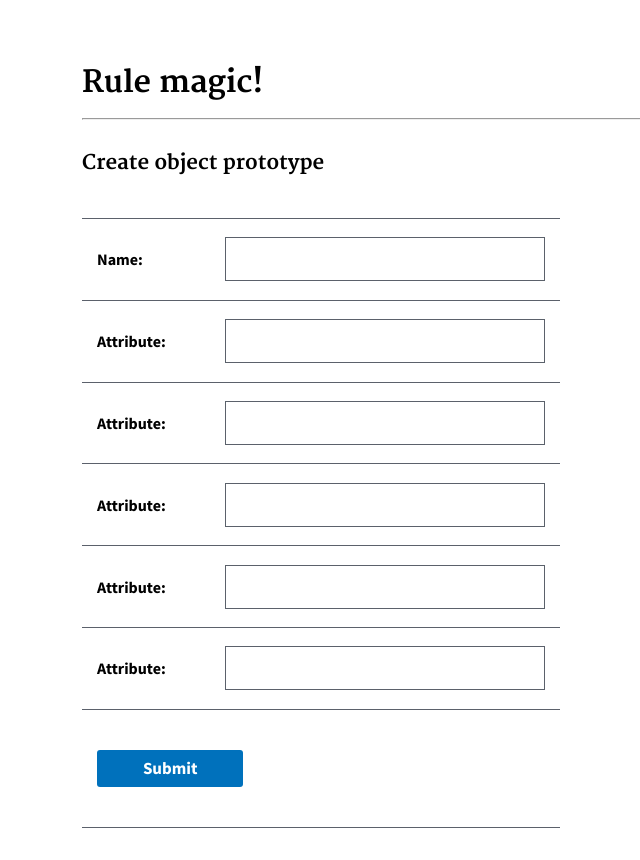
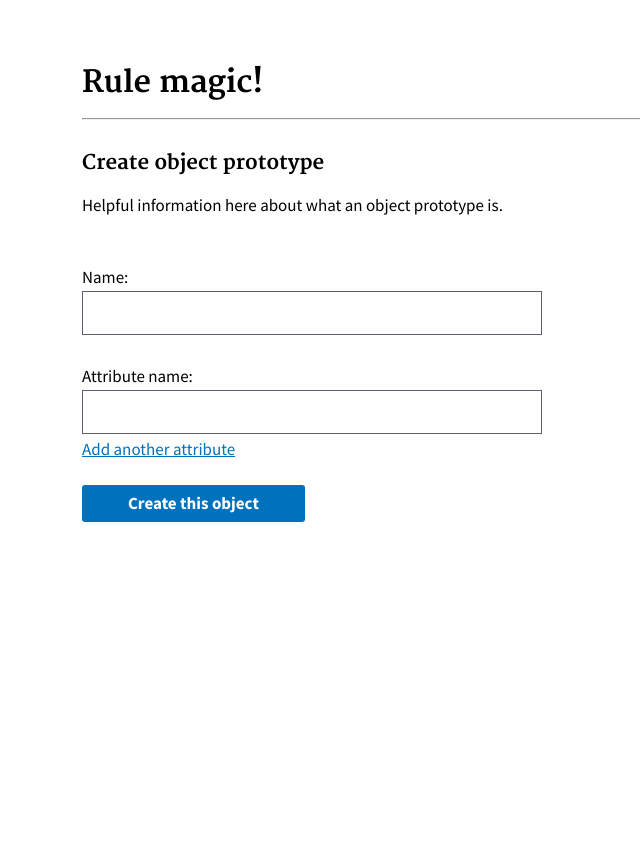
Before and after one commit to 18F/opm-faces, a Flask app: page /prototypes/create in a window 1280 px wide. Shown: the whole page, without its empty margins (68-708 px from the left). After the commit the page ends 522 px from the top, so only its background shows below. Run offline with Flask 2, Linux system fonts and the light colour scheme; some libraries are stand-ins or nearby versions.

Commit message:
partial for base, remove table from create prototypes

```diff
--- a/magic_rules/templates/base.html
+++ b/magic_rules/templates/base.html
@@ -0,0 +1,31 @@
+<!DOCTYPE html>
+ <html lang="en">
+ <head>
+   <link id="stylesheet" rel="stylesheet" href="{{ url_for('static', filename='css/uswds/css/uswds.min.css') }}">
+ {% block extrahead %}
+ <style type="text/css">
+ .hide {
+  display: none;
+ }
+ .show {
+  display: block;
+ }
+
+ .linktrigger {
+  cursor: pointer;
+  }
+
+ </style>
+ {% endblock %}
+ </head>
+ <body>
+ {% block body %}{% endblock %}
+ <script
+  src="https://code.jquery.com/jquery-3.2.1.js"
+  integrity="sha256-DZAnKJ/6XZ9si04Hgrsxu/8s717jcIzLy3oi35EouyE="
+  crossorigin="anonymous"></script>
+   <script src="{{ url_for('static', filename='css/uswds/js/uswds.js') }}"></script>
+  {% block scripts %}
+  {% endblock %}
+ </body>
+ </html>
--- a/magic_rules/templates/create_prototypes.html
+++ b/magic_rules/templates/create_prototypes.html
@@ -1,6 +1,5 @@
-<head>
-  <link id="stylesheet" rel="stylesheet" href="{{ url_for('static', filename='css/uswds/css/uswds.min.css') }}">
-</head>
+{% extends "base.html" %}
+{% block body %}
 <div class="usa-grid" style="margin-top: 5%">
   <h2>
     Rule magic!
@@ -9,29 +8,35 @@
   <h3>
       Create object prototype
   </h3>
+  <p>Helpful information here about what an object prototype is.</p>
   <div class="usa-width-one-half">
     <form method="post" action="/prototypes/_incoming" enctype="multipart/form-data">
-      <table class="usa-table-borderless">
-        <tbody>
-          <tr>
-            <th scope="row"><strong>Name:</th>
-            <td><input name="name"></td>
-          </tr>
-          {% for num in range(5) %}
-            <tr>
-              <th scope="row"><strong>Attribute:</th>
-              <td><input name="attribute_{{num}}"></td>
-            </tr>
-          {% endfor %}
-        </tbody>
-        <tfoot>
-          <tr>
-            <td colspan="2">
-              <button value="submit" type="submit">Submit</button>
-            </td>
-          </tr>
-        </tfoot>
-      </table>
+      <label for="name">Name:</label>
+      <input name="name" />
+      <div class="attributes">
+        <label for="attribute_0">Attribute name:</label>
+        <input name="attribute_0" />
+        {% for num in range(1,5) %}
+        <div class="hide">
+          <label for="attribute_{{num}}">Attribute name:</label>
+          <input name="attribute_{{num}}" />
+        </div>
+        {% endfor %}
+      </div>
+      <a class="show_next_attr linktrigger">Add another attribute</a>
+      <button value="submit" type="submit">Create this object</button>
     </form>
   </div>
 </div>
+{% endblock %}
+{% block scripts %}
+<script>
+var $ = jQuery;
+var hiddenAttrs = document.querySelectorAll('.attributes .hide');
+var showCounter = 0;
+$('.show_next_attr').on('click', function(event) {
+  $(hiddenAttrs[showCounter]).show();
+  showCounter += 1;
+});
+</script>
+{% endblock %}
```
